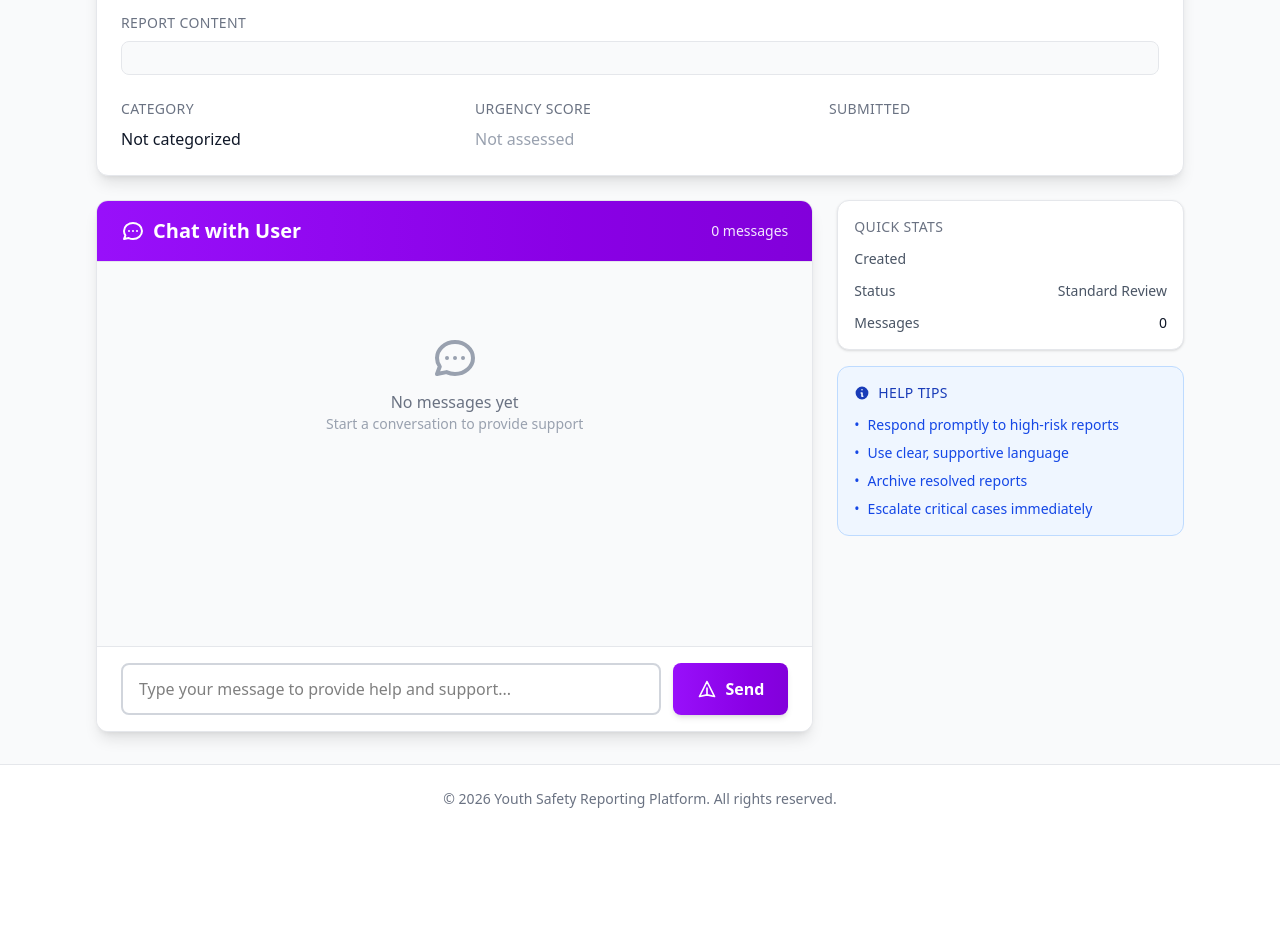
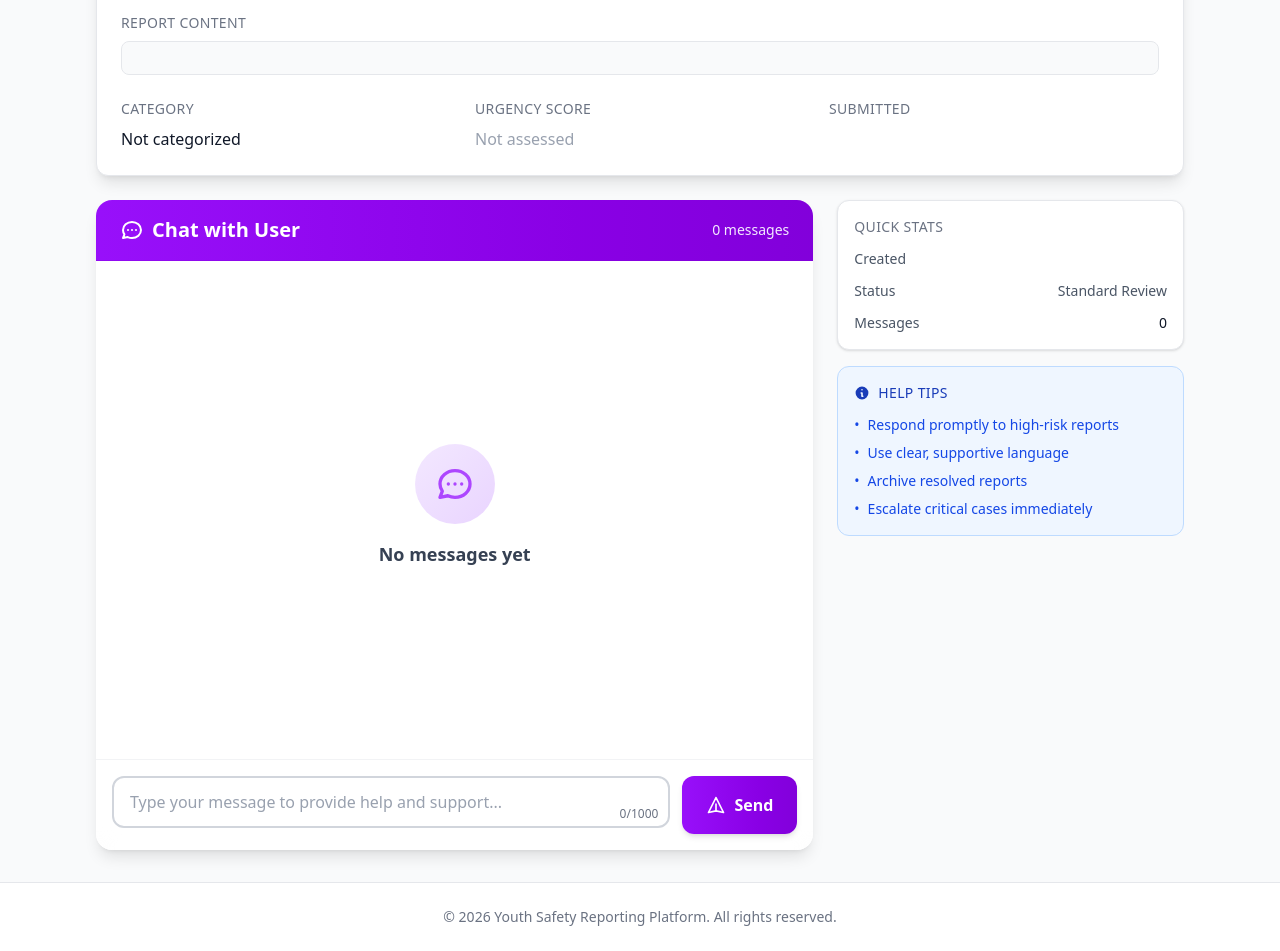
Before and after one commit to ibunceski/ISOK, a Laravel app: template php-app/youth-platform-app/resources/views/admin/report-show.blade.php in a window 1280 px wide. Shown: the part 286-1237 px from the top of the page. Before the commit the page ends 1094 px from the top, so only its background shows below. Run offline with Laravel 12, Linux system fonts and the light colour scheme; the template is opened without the code that fills it, so the values that code supplies are empty; style sheets or scripts are compiled from the project's sources.

Commit message:
Add chat improvements

```diff
--- a/php-app/youth-platform-app/resources/views/components/chat/admin-messages.blade.php
+++ b/php-app/youth-platform-app/resources/views/components/chat/admin-messages.blade.php
@@ -1,8 +1,9 @@
-@props(['report', 'messages'])
+@props(['report', 'messages', 'emptyMessage' => 'No messages yet. Start a conversation to provide support.'])
 
 <div class="lg:col-span-2">
-    <div class="bg-white rounded-xl shadow-lg border border-gray-200 overflow-hidden">
-        <div class="px-6 py-4 bg-gradient-to-r from-purple-600 to-purple-700 border-b border-gray-200">
+    <div class="bg-white/80 backdrop-blur-sm rounded-2xl shadow-lg overflow-hidden flex flex-col" style="height: 650px;">
+        <!-- Header -->
+        <div class="bg-gradient-to-r from-purple-600 to-purple-700 border-b border-purple-700/30 px-6 py-4">
             <div class="flex items-center justify-between">
                 <h2 class="text-xl font-bold text-white flex items-center">
                     <svg class="w-6 h-6 mr-2" fill="none" stroke="currentColor" viewBox="0 0 24 24">
@@ -15,51 +16,71 @@
         </div>
 
         <!-- Messages Container -->
-        <div id="chat-messages" class="h-96 overflow-y-auto p-6 bg-gray-50 space-y-4 scroll-smooth">
+        <div id="chat-messages" class="flex-1 overflow-y-auto p-6 space-y-4 scroll-smooth bg-white/50">
             @forelse($messages as $message)
                 <div class="flex {{ $message->sender_type === 'admin' ? 'justify-end' : 'justify-start' }} animate-fade-in">
-                    <div class="max-w-xs lg:max-w-md {{ $message->sender_type === 'admin' ? 'bg-blue-600 text-white rounded-l-lg rounded-br-lg' : 'bg-white text-gray-800 border border-gray-200 rounded-r-lg rounded-bl-lg' }} px-4 py-3 shadow-sm">
-                        <div class="flex items-center mb-1">
-                            <span class="text-xs font-semibold {{ $message->sender_type === 'admin' ? 'text-blue-100' : 'text-gray-500' }}">
-                                {{ $message->sender_type === 'admin' ? 'Admin' : ($report->anonymous_tag ?? 'User') }}
-                            </span>
-                            <span class="ml-2 text-xs {{ $message->sender_type === 'admin' ? 'text-blue-200' : 'text-gray-400' }}">
-                                {{ $message->created_at->diffForHumans() }}
+                    <div class="max-w-xs sm:max-w-sm lg:max-w-md {{ $message->sender_type === 'admin' ? 'bg-gradient-to-br from-purple-500 to-purple-600 text-white shadow-md' : 'bg-gradient-to-br from-gray-50 to-gray-100 text-gray-900 border border-gray-200' }} rounded-2xl p-4 transition-all duration-200 hover:shadow-lg">
+                        <div class="flex items-center gap-2 mb-2">
+                            @if($message->sender_type === 'admin')
+                                <div class="w-6 h-6 bg-white/20 rounded-full flex items-center justify-center">
+                                    <svg class="w-4 h-4 text-white" fill="currentColor" viewBox="0 0 20 20">
+                                        <path fill-rule="evenodd" d="M10 9a3 3 0 100-6 3 3 0 000 6zm-7 9a7 7 0 1114 0H3z" clip-rule="evenodd"/>
+                                    </svg>
+                                </div>
+                                <span class="text-xs font-semibold text-purple-100">Support Team</span>
+                            @else
+                                <div class="w-6 h-6 bg-gray-300 rounded-full flex items-center justify-center">
+                                    <svg class="w-4 h-4 text-gray-700" fill="currentColor" viewBox="0 0 20 20">
+                                        <path fill-rule="evenodd" d="M10 9a3 3 0 100-6 3 3 0 000 6zm-7 9a7 7 0 1114 0H3z" clip-rule="evenodd"/>
+                                    </svg>
+                                </div>
+                                <span class="text-xs font-semibold text-gray-700">{{ $report->anonymous_tag ?? 'User' }}</span>
+                            @endif
+                            <span class="text-xs {{ $message->sender_type === 'admin' ? 'text-purple-100' : 'text-gray-500' }}">
+                                {{ $message->created_at->format('H:i') }}
                             </span>
                         </div>
-                        <p class="text-sm">{{ $message->content }}</p>
+                        <p class="text-sm leading-relaxed">{{ $message->content }}</p>
                     </div>
                 </div>
             @empty
-                <div class="text-center py-12">
-                    <svg class="mx-auto h-12 w-12 text-gray-400" fill="none" stroke="currentColor" viewBox="0 0 24 24">
-                        <path stroke-linecap="round" stroke-linejoin="round" stroke-width="2" d="M8 12h.01M12 12h.01M16 12h.01M21 12c0 4.418-4.03 8-9 8a9.863 9.863 0 01-4.255-.949L3 20l1.395-3.72C3.512 15.042 3 13.574 3 12c0-4.418 4.03-8 9-8s9 3.582 9 8z"/>
-                    </svg>
-                    <p class="mt-2 text-gray-500">No messages yet</p>
-                    <p class="text-sm text-gray-400">Start a conversation to provide support</p>
+                <div class="flex items-center justify-center h-full">
+                    <div class="text-center max-w-md px-4">
+                        <div class="w-20 h-20 bg-gradient-to-br from-purple-100 to-purple-200 rounded-full flex items-center justify-center mx-auto mb-4">
+                            <svg class="w-10 h-10 text-purple-500" fill="none" stroke="currentColor" viewBox="0 0 24 24">
+                                <path stroke-linecap="round" stroke-linejoin="round" stroke-width="2" d="M8 12h.01M12 12h.01M16 12h.01M21 12c0 4.418-4.03 8-9 8a9.863 9.863 0 01-4.255-.949L3 20l1.395-3.72C3.512 15.042 3 13.574 3 12c0-4.418 4.03-8 9-8s9 3.582 9 8z"/>
+                            </svg>
+                        </div>
+                        <h3 class="text-gray-700 font-semibold text-lg mb-2">No messages yet</h3>
+                        <p class="text-gray-500 text-sm">{{ $emptyMessage }}</p>
+                    </div>
                 </div>
             @endforelse
         </div>
 
         <!-- Send Message Form -->
-        <div class="px-6 py-4 bg-white border-t border-gray-200">
-            <form id="admin-chat-form" class="flex space-x-3">
+        <div class="border-t border-gray-200/50 p-4 bg-white/50 backdrop-blur-sm">
+            <form id="admin-chat-form" class="flex gap-3">
                 @csrf
-                <input
-                    type="text"
-                    name="content"
-                    id="admin-message-input"
-                    placeholder="Type your message to provide help and support..."
-                    class="flex-1 px-4 py-3 border-2 border-gray-300 rounded-lg focus:ring-2 focus:ring-purple-500 focus:border-purple-500 transition-colors"
-                    required
-                    maxlength="1000"
-                >
+                <div class="flex-1 relative">
+                    <textarea
+                        id="admin-message-input"
+                        name="content"
+                        rows="1"
+                        class="w-full px-4 py-3 pr-12 border-2 border-gray-300 text-gray-900 rounded-xl focus:ring-2 focus:ring-purple-500 focus:border-purple-500 transition-all duration-200 resize-none bg-white placeholder-gray-400 hover:border-gray-400"
+                        placeholder="Type your message to provide help and support..."
+                        style="max-height: 120px; min-height: 48px;"
+                    ></textarea>
+                    <div class="absolute right-3 bottom-3 text-xs text-gray-500">
+                        <span id="admin-char-count">0</span>/1000
+                    </div>
+                </div>
                 <button
                     type="submit"
                     id="admin-send-button"
-                    class="px-6 py-3 bg-gradient-to-r from-purple-600 to-purple-700 hover:from-purple-700 hover:to-purple-800 disabled:from-gray-400 disabled:to-gray-500 text-white font-semibold rounded-lg transition-all duration-200 flex items-center shadow-md hover:shadow-lg disabled:shadow-none disabled:cursor-not-allowed transform hover:-translate-y-0.5 disabled:transform-none"
+                    class="group bg-gradient-to-r from-purple-600 to-purple-700 hover:from-purple-700 hover:to-purple-800 disabled:from-gray-400 disabled:to-gray-500 text-white px-6 py-3 rounded-xl font-semibold transition-all duration-200 flex items-center gap-2 flex-shrink-0 shadow-md hover:shadow-lg disabled:shadow-none transform hover:-translate-y-0.5 disabled:transform-none disabled:cursor-not-allowed"
                 >
-                    <svg class="w-5 h-5 mr-2" fill="none" stroke="currentColor" viewBox="0 0 24 24">
+                    <svg class="w-5 h-5 group-hover:translate-x-0.5 group-hover:-translate-y-0.5 transition-transform" fill="none" stroke="currentColor" viewBox="0 0 24 24">
                         <path stroke-linecap="round" stroke-linejoin="round" stroke-width="2" d="M12 19l9 2-9-18-9 18 9-2zm0 0v-8"/>
                     </svg>
                     <span>Send</span>
@@ -84,20 +105,25 @@
         }
     }
 
-    function createMessageElement(content, isAdmin, timeAgo) {
+    function createMessageElement(content, isAdmin) {
         const div = document.createElement('div');
         div.className = `flex ${isAdmin ? 'justify-end' : 'justify-start'} animate-fade-in`;
         div.innerHTML = `
-            <div class="max-w-xs lg:max-w-md ${isAdmin ? 'bg-blue-600 text-white rounded-l-lg rounded-br-lg' : 'bg-white text-gray-800 border border-gray-200 rounded-r-lg rounded-bl-lg'} px-4 py-3 shadow-sm">
-                <div class="flex items-center mb-1">
-                    <span class="text-xs font-semibold ${isAdmin ? 'text-blue-100' : 'text-gray-500'}">
-                        ${isAdmin ? 'Admin' : '${reportTag}'}
+            <div class="max-w-xs sm:max-w-sm lg:max-w-md ${isAdmin ? 'bg-gradient-to-br from-purple-500 to-purple-600 text-white shadow-md' : 'bg-gradient-to-br from-gray-50 to-gray-100 text-gray-900 border border-gray-200'} rounded-2xl p-4 transition-all duration-200 hover:shadow-lg">
+                <div class="flex items-center gap-2 mb-2">
+                    <div class="w-6 h-6 ${isAdmin ? 'bg-white/20' : 'bg-gray-300'} rounded-full flex items-center justify-center">
+                        <svg class="w-4 h-4 ${isAdmin ? 'text-white' : 'text-gray-700'}" fill="currentColor" viewBox="0 0 20 20">
+                            <path fill-rule="evenodd" d="M10 9a3 3 0 100-6 3 3 0 000 6zm-7 9a7 7 0 1114 0H3z" clip-rule="evenodd"/>
+                        </svg>
+                    </div>
+                    <span class="text-xs font-semibold ${isAdmin ? 'text-purple-100' : 'text-gray-700'}">
+                        ${isAdmin ? 'Support Team' : '${reportTag}'}
                     </span>
-                    <span class="ml-2 text-xs ${isAdmin ? 'text-blue-200' : 'text-gray-400'}">
-                        ${timeAgo || 'just now'}
+                    <span class="text-xs ${isAdmin ? 'text-purple-100' : 'text-gray-500'}">
+                        ${new Date().toLocaleTimeString('en-US', { hour: '2-digit', minute: '2-digit' })}
                     </span>
                 </div>
-                <p class="text-sm">${escapeHtml(content)}</p>
+                <p class="text-sm leading-relaxed">${escapeHtml(content)}</p>
             </div>
         `;
         return div;
@@ -107,6 +133,14 @@
         const div = document.createElement('div');
         div.textContent = text;
         return div.innerHTML;
+    }
+
+    function removeEmptyState() {
+        const messagesContainer = document.getElementById('chat-messages');
+        const emptyState = messagesContainer.querySelector('.flex.items-center.justify-center');
+        if (emptyState) {
+            emptyState.remove();
+        }
     }
 
     async function sendMessage(event) {
@@ -124,12 +158,25 @@
         const originalContent = submitBtn.innerHTML;
         submitBtn.disabled = true;
         submitBtn.innerHTML = `
-            <svg class="animate-spin w-5 h-5 mr-2" fill="none" viewBox="0 0 24 24">
+            <svg class="animate-spin w-5 h-5" fill="none" viewBox="0 0 24 24">
                 <circle class="opacity-25" cx="12" cy="12" r="10" stroke="currentColor" stroke-width="4"></circle>
                 <path class="opacity-75" fill="currentColor" d="M4 12a8 8 0 018-8V0C5.373 0 0 5.373 0 12h4zm2 5.291A7.962 7.962 0 014 12H0c0 3.042 1.135 5.824 3 7.938l3-2.647z"></path>
             </svg>
             <span>Sending...</span>
         `;
+
+        // Optimistically add message to UI
+        removeEmptyState();
+        const messagesContainer = document.getElementById('chat-messages');
+        const userMessage = createMessageElement(content, true);
+        messagesContainer.appendChild(userMessage);
+
+        // Clear input immediately for better UX
+        input.value = '';
+        input.style.height = 'auto';
+        document.getElementById('admin-char-count').textContent = '0';
+
+        scrollToBottom();
 
         try {
             // Use web route instead of API route since admin uses session auth
@@ -149,19 +196,21 @@
                 throw new Error(data.message || 'Failed to send message');
             }
 
-            // Clear input
-            input.value = '';
-            input.focus();
-
-            // Poll immediately to get the new message
+            // Poll immediately to refresh messages
             await pollMessages();
         } catch (error) {
             console.error('Error sending message:', error);
+
+            // Show error indicator on the message
+            userMessage.classList.add('opacity-75');
+            userMessage.querySelector('p').innerHTML += '<br><span class="text-xs text-red-200 mt-1 block">⚠️ Failed to send. Please try again.</span>';
+
             alert('Failed to send message. Please try again.');
         } finally {
             submitBtn.disabled = false;
             submitBtn.innerHTML = originalContent;
             isSending = false;
+            input.focus();
         }
     }
 
@@ -177,7 +226,7 @@
                 const container = document.getElementById('chat-messages');
 
                 // Remove empty state if exists
-                const emptyState = container.querySelector('.text-center.py-12');
+                const emptyState = container.querySelector('.flex.items-center.justify-center');
                 if (emptyState) {
                     emptyState.remove();
                 }
@@ -186,7 +235,7 @@
                 for (let i = lastMessageCount; i < messages.length; i++) {
                     const msg = messages[i];
                     const isAdmin = msg.sender_type === 'admin';
-                    const messageEl = createMessageElement(msg.content, isAdmin, 'just now');
+                    const messageEl = createMessageElement(msg.content, isAdmin);
                     container.appendChild(messageEl);
                 }
 
@@ -199,9 +248,32 @@
         }
     }
 
+    // Auto-expand textarea
+    function initTextareaAutoExpand() {
+        const textarea = document.getElementById('admin-message-input');
+        if (!textarea) return;
+
+        textarea.addEventListener('input', function() {
+            this.style.height = 'auto';
+            this.style.height = Math.min(this.scrollHeight, 120) + 'px';
+
+            // Update character count
+            const charCount = document.getElementById('admin-char-count');
+            if (charCount) {
+                charCount.textContent = this.value.length;
+                if (this.value.length > 900) {
+                    charCount.classList.add('text-red-500');
+                } else {
+                    charCount.classList.remove('text-red-500');
+                }
+            }
+        });
+    }
+
     // Initialize
     document.addEventListener('DOMContentLoaded', function() {
         scrollToBottom();
+        initTextareaAutoExpand();
 
         // Attach form submit handler
         const form = document.getElementById('admin-chat-form');
--- a/php-app/youth-platform-app/resources/views/components/chat/scripts.blade.php
+++ b/php-app/youth-platform-app/resources/views/components/chat/scripts.blade.php
@@ -162,6 +162,10 @@
 
             // Message sent successfully - scroll to bottom
             scrollToBottom();
+
+            // Poll immediately to get any responses from admin
+            await new Promise(resolve => setTimeout(resolve, 500));
+            await startPolling(tag);
         } catch (error) {
             console.error('Error sending message:', error);
 
```
Also changed, not shown: php-app/youth-platform-app/resources/views/chat/reporter.blade.php (+0 -9 lines).
